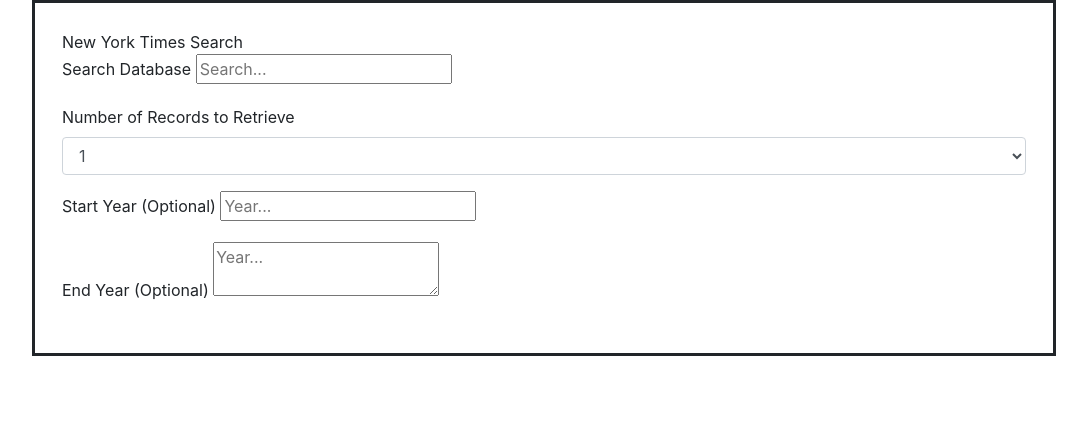
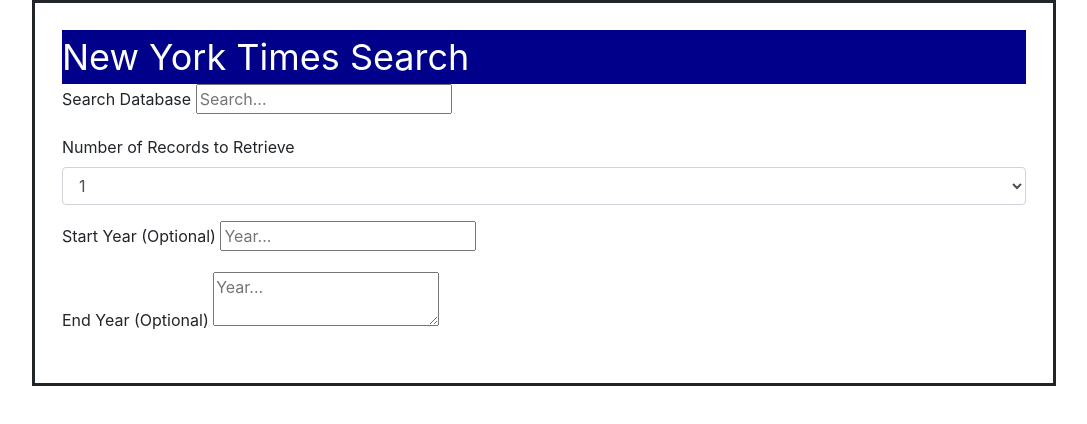
Before and after one commit to kimiinglet/NYT-PRACTICE, a plain HTML site: page index.html in a window 1280 px wide. Shown: the whole page, without its empty margins (96-1183 px from the left). Drawn offline with nearby package versions, Linux system fonts and the light colour scheme.

Commit message:
individual containers

```diff
--- a/assets/style.css
+++ b/assets/style.css
@@ -6,3 +6,9 @@
     left: 0px;
 
 }
+
+.header {
+    background-color:darkblue;
+    color: white;
+    font-size:36px;
+}
--- a/index.html
+++ b/index.html
@@ -17,7 +17,7 @@
     <div class="header">
       New York Times Search
     </div>
-
+<div id="inside-container">
     <form>
       <div class="form-group">
         <label class="searchInput">Search Database</label>
@@ -42,11 +42,15 @@
         <textarea type="text" id="endYearInput" placeholder="Year..."></textarea>
       </div>
     </form>
+  </div>
+
+  <div id="bottom-container">
     <div id="resultsGoHere">
 
     </div>
   </div>
   </div>
+
   <script src="https://code.jquery.com/jquery-3.4.1.slim.min.js"
     integrity="sha384-J6qa4849blE2+poT4WnyKhv5vZF5SrPo0iEjwBvKU7imGFAV0wwj1yYfoRSJoZ+n"
     crossorigin="anonymous"></script>
```
